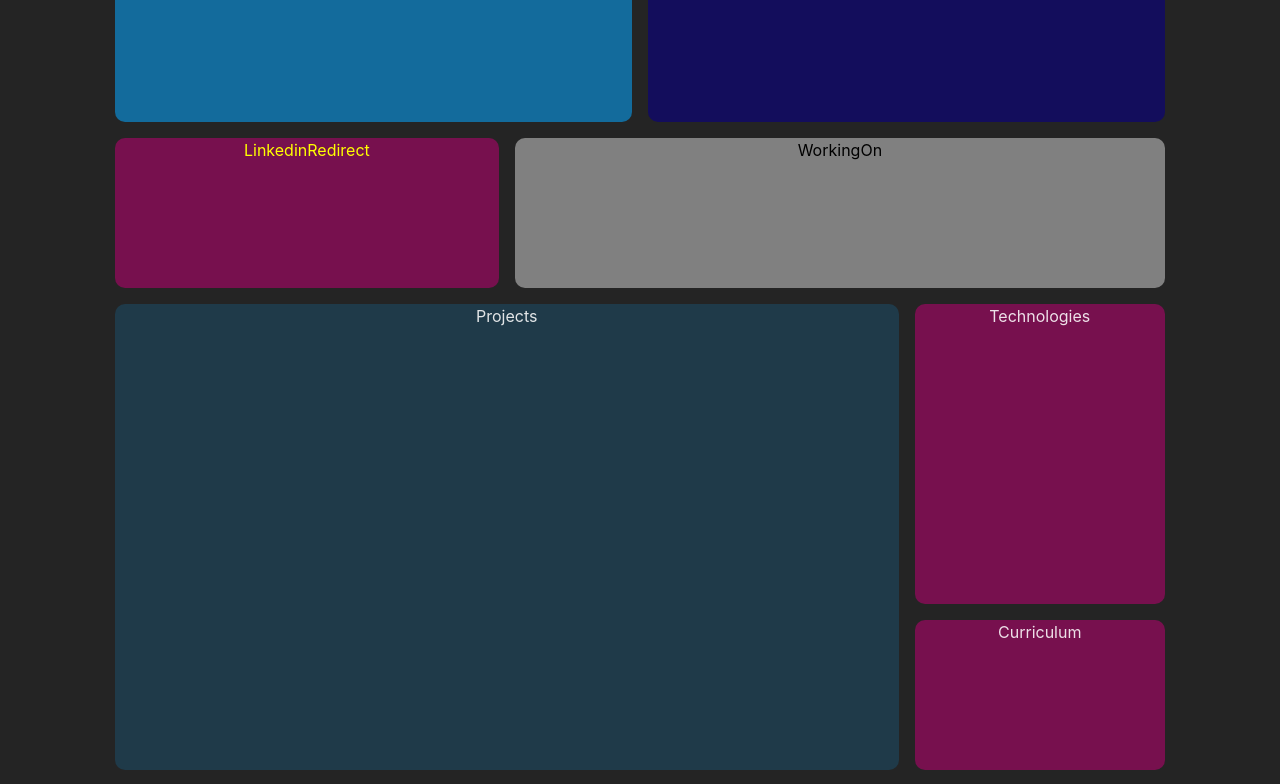
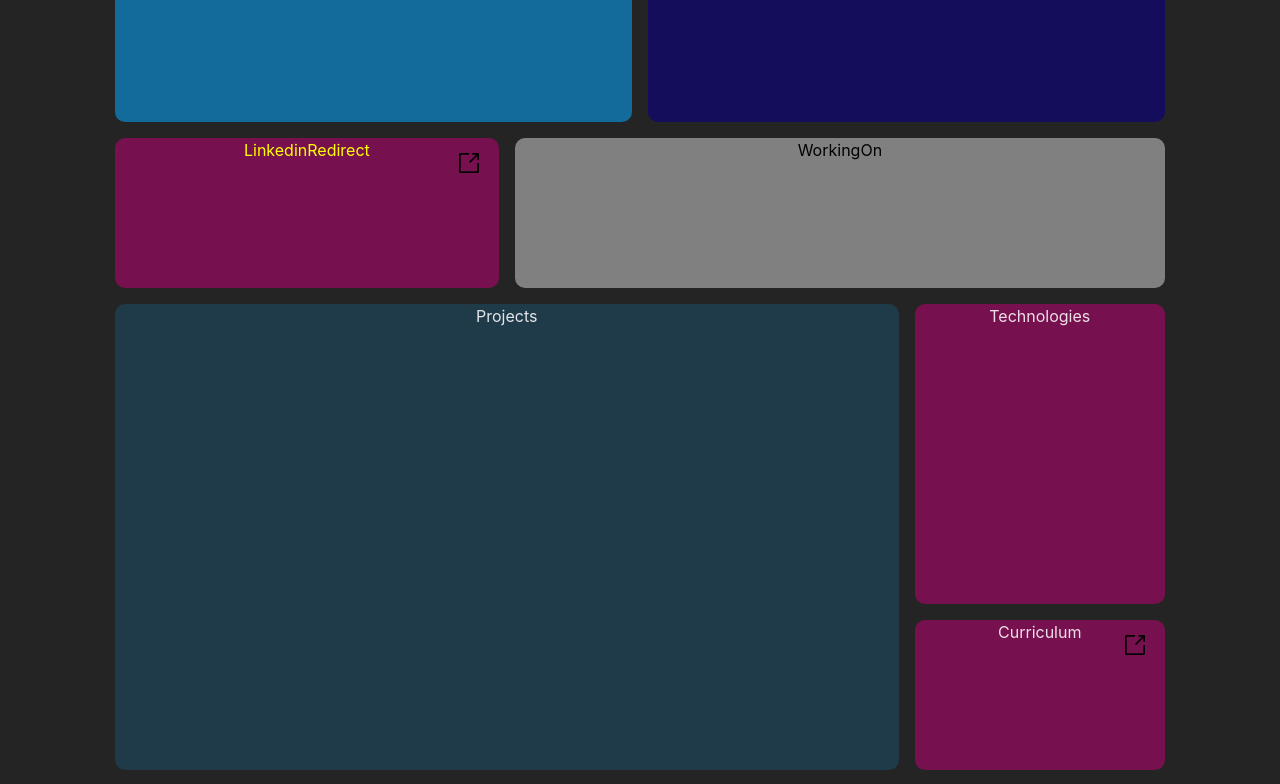
Before and after one commit to AgustinDi/portfolio, a React (Vite) app: page / in a window 1280 px wide. Shown: the part 660-1444 px from the top of the page. Built offline with nearby package versions, Linux system fonts and the light colour scheme.

Commit message:
clickeable added to cards

```diff
--- a/src/cards/Curriculum.jsx
+++ b/src/cards/Curriculum.jsx
@@ -2,7 +2,7 @@ import './Cards Styles/Curriculum.css'
 
 export default function Curriculum() {
      return (
-          <div className='Curriculum'>
+          <div className='Curriculum clickeable'>
                Curriculum
           </div>
      )
--- a/src/cards/LinkedinRedirect.jsx
+++ b/src/cards/LinkedinRedirect.jsx
@@ -2,7 +2,7 @@ import './Cards Styles/LinkedinRedirect.css'
 
 export default function LinkedinRedirect() {
      return (
-          <div className='LinkedinRedirect'>
+          <div className='LinkedinRedirect clickeable'>
                LinkedinRedirect
           </div>
      )
```
